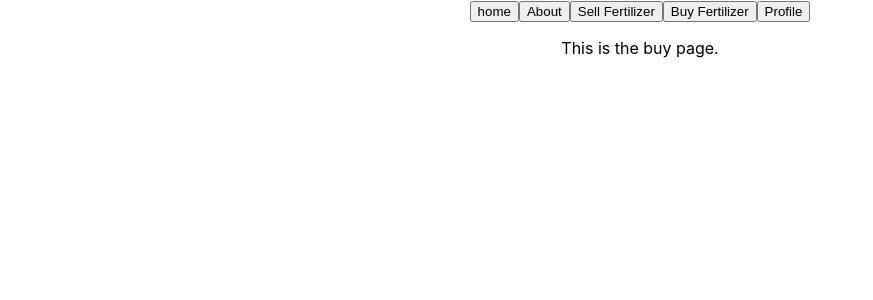
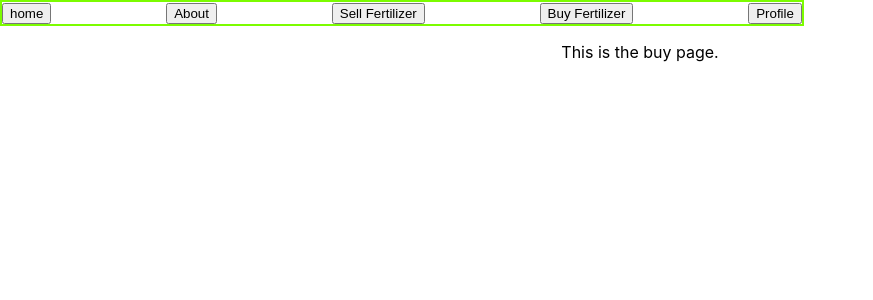
Before and after one commit to GarrettSmithyNL/afterthepoopfrontend, a React (Create React App) app: page /buy in a window 1280 px wide. Shown: the top 300 px of the page, without its empty margins (0-873 px from the left). Built offline with nearby package versions, Linux system fonts and the light colour scheme.

Commit message:
added css for nav bar

```diff
--- a/src/components/Pages/About/About.jsx
+++ b/src/components/Pages/About/About.jsx
@@ -1,4 +1,4 @@
-import NavBar from "../../NavBar/NavBar";
+import NavBar from "../../SubComponents/NavBar/NavBar";
 
 const About = () => {
     return (
--- a/src/components/Pages/Buy/Buy.jsx
+++ b/src/components/Pages/Buy/Buy.jsx
@@ -1,4 +1,4 @@
-import NavBar from "../../NavBar/NavBar";
+import NavBar from "../../SubComponents/NavBar/NavBar";
 
 const Buy = () => {
     return (
--- a/src/components/Pages/Home/Home.jsx
+++ b/src/components/Pages/Home/Home.jsx
@@ -1,4 +1,4 @@
-import NavBar from "../../NavBar/NavBar";
+import NavBar from "../../SubComponents/NavBar/NavBar";
 import './Home.css'
 
 const Home = () => {
--- a/src/components/Pages/Sell/Sell.jsx
+++ b/src/components/Pages/Sell/Sell.jsx
@@ -1,4 +1,4 @@
-import NavBar from "../../NavBar/NavBar";
+import NavBar from "../../SubComponents/NavBar/NavBar";
 
 const Sell = () => {
     return (
--- a/src/components/Pages/UserProfile/UserProfile.jsx
+++ b/src/components/Pages/UserProfile/UserProfile.jsx
@@ -1,4 +1,4 @@
-import NavBar from "../../NavBar/NavBar";
+import NavBar from "../../SubComponents/NavBar/NavBar";
 
 const UserProfile = () => {
     return (
--- /dev/null
+++ b/src/components/SubComponents/NavBar/NavBar.css
@@ -0,0 +1,8 @@
+.navBar {
+    width: 800px;
+    border: 2px solid lawngreen;
+    display: flex;
+    flex-direction: row;
+    align-items: center;
+    justify-content: space-between;
+}
--- a/src/components/NavBar/NavBar.jsx
+++ b/src/components/SubComponents/NavBar/NavBar.jsx
@@ -1,8 +1,10 @@
-import {Link} from "react-router-dom";
+import { Link } from "react-router-dom";
+import './NavBar.css';
+
 
 const NavBar = () => {
     return (
-        <nav className={"navBar"}>
+        <div className={"navBar"}>
             <Link to={"/"}>
                 <button className={"navButton"}>home</button>
             </Link>
@@ -18,7 +20,7 @@ const NavBar = () => {
             <Link to={"/user"}>
                 <button className={"navButton"}>Profile</button>
             </Link>
-        </nav>
+        </div>
     );
 }
 
```
